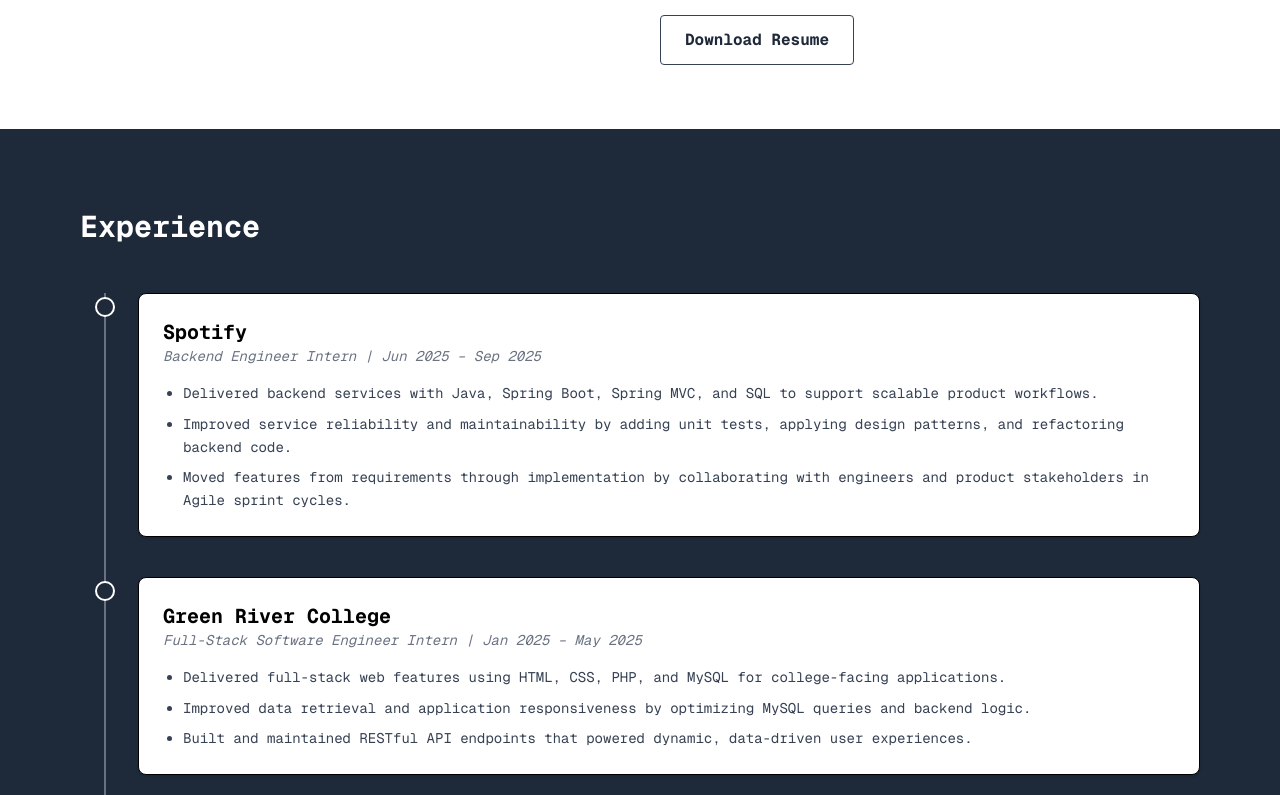
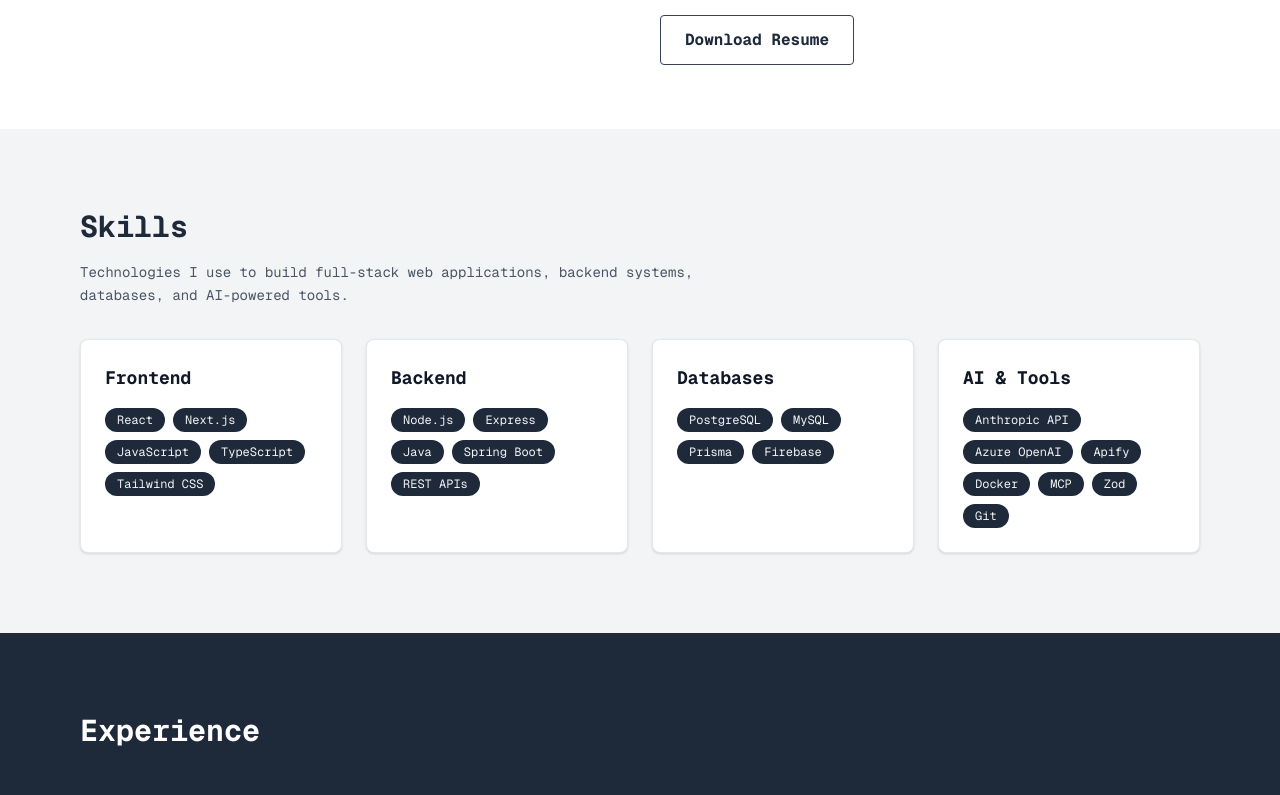
Before and after one commit to alstondsouza1/alston-dsouza1-main, a Next.js app: page / in a window 1280 px wide. Shown: the part 1360-2155 px from the top of the page. Built offline with nearby package versions, Linux system fonts and the light colour scheme; no server answers.

Commit message:
added skills and footer

```diff
--- a/src/app/page.js
+++ b/src/app/page.js
@@ -1,10 +1,12 @@
 import Header from "@/components/Header/page";
 import HeroSection from "@/components/HeroSection/page";
 import AboutSection from "@/components/AboutSection/page";
+import SkillsSection from "@/components/SkillsSection/page";
 import Experience from "@/components/Experience/page";
 import Education from "@/components/Education/page";
 import Projects from "@/components/ProjectCard/page";
 import Contact from "@/components/ContactSection/page";
+import Footer from "@/components/Footer/page";
 
 export default function Home() {
   return (
@@ -21,11 +23,14 @@ export default function Home() {
       <main id="main-content" tabIndex="-1">
         <HeroSection />
         <AboutSection />
+        <SkillsSection />
         <Experience />
         <Education />
         <Projects />
         <Contact />
       </main>
+
+      <Footer />
     </>
   );
 }
--- /dev/null
+++ b/src/components/Footer/page.jsx
@@ -0,0 +1,62 @@
+import { GitHub, Linkedin, Mail, FileText } from "react-feather";
+
+const links = [
+  {
+    label: "Email",
+    href: "mailto:alstondsouza35@gmail.com",
+    icon: Mail,
+  },
+  {
+    label: "GitHub",
+    href: "https://github.com/alstondsouza1",
+    icon: GitHub,
+  },
+  {
+    label: "LinkedIn",
+    href: "https://www.linkedin.com/in/alstondsouza02",
+    icon: Linkedin,
+  },
+  {
+    label: "Resume",
+    href: "/AlstonDsouza_Resume.pdf",
+    icon: FileText,
+    download: true,
+  },
+];
+
+export default function Footer() {
+  const currentYear = new Date().getFullYear();
+
+  return (
+    <footer className="border-t border-gray-700 bg-gray-950 px-4 py-8 text-white sm:px-10">
+      <div className="mx-auto flex max-w-6xl flex-col gap-6 sm:flex-row sm:items-center sm:justify-between">
+        <div>
+          <p className="font-bold">Alston Dsouza</p>
+          <p className="mt-1 text-sm text-gray-400">
+            Full-stack software developer building web apps and AI tools.
+          </p>
+        </div>
+
+        <div className="flex flex-wrap gap-3">
+          {links.map(({ label, href, icon: Icon, download }) => (
+            <a
+              key={label}
+              href={href}
+              target={href.startsWith("http") ? "_blank" : undefined}
+              rel={href.startsWith("http") ? "noopener noreferrer" : undefined}
+              download={download}
+              className="inline-flex items-center gap-2 rounded border border-gray-700 px-3 py-2 text-sm text-gray-200 transition hover:border-white hover:text-white"
+            >
+              <Icon aria-hidden="true" size={16} />
+              {label}
+            </a>
+          ))}
+        </div>
+      </div>
+
+      <div className="mx-auto mt-6 max-w-6xl text-sm text-gray-500">
+        © {currentYear} Alston Dsouza. All rights reserved.
+      </div>
+    </footer>
+  );
+}
--- a/src/components/Header/page.jsx
+++ b/src/components/Header/page.jsx
@@ -5,6 +5,7 @@ import { Menu, X } from "react-feather";
 
 const navigation = [
   { label: "About", href: "#about", id: "about" },
+  { label: "Skills", href: "#skills", id: "skills" },
   { label: "Experience", href: "#experience", id: "experience" },
   { label: "Education", href: "#education", id: "education" },
   { label: "Projects", href: "#projects", id: "projects" },
--- /dev/null
+++ b/src/components/SkillsSection/page.jsx
@@ -0,0 +1,77 @@
+"use client";
+
+import { motion, useReducedMotion } from "framer-motion";
+
+const skillGroups = [
+  {
+    title: "Frontend",
+    skills: ["React", "Next.js", "JavaScript", "TypeScript", "Tailwind CSS"],
+  },
+  {
+    title: "Backend",
+    skills: ["Node.js", "Express", "Java", "Spring Boot", "REST APIs"],
+  },
+  {
+    title: "Databases",
+    skills: ["PostgreSQL", "MySQL", "Prisma", "Firebase"],
+  },
+  {
+    title: "AI & Tools",
+    skills: [
+      "Anthropic API",
+      "Azure OpenAI",
+      "Apify",
+      "Docker",
+      "MCP",
+      "Zod",
+      "Git",
+    ],
+  },
+];
+
+export default function SkillsSection() {
+  const shouldReduceMotion = useReducedMotion();
+
+  return (
+    <motion.section
+      id="skills"
+      className="bg-gray-100 px-4 py-12 sm:px-10 sm:py-16 md:px-20 md:py-20"
+      initial={shouldReduceMotion ? false : { opacity: 0, y: 35 }}
+      whileInView={{ opacity: 1, y: 0 }}
+      viewport={{ once: true }}
+      transition={{ duration: shouldReduceMotion ? 0 : 0.6 }}
+    >
+      <div className="mx-auto max-w-6xl">
+        <h2 className="mb-4 text-3xl font-bold text-gray-800">Skills</h2>
+        <p className="mb-8 max-w-2xl text-sm leading-relaxed text-gray-600">
+          Technologies I use to build full-stack web applications, backend
+          systems, databases, and AI-powered tools.
+        </p>
+
+        <div className="grid gap-6 sm:grid-cols-2 lg:grid-cols-4">
+          {skillGroups.map((group) => (
+            <article
+              key={group.title}
+              className="rounded-lg border border-gray-200 bg-white p-6 shadow"
+            >
+              <h3 className="mb-4 text-lg font-bold text-gray-900">
+                {group.title}
+              </h3>
+
+              <div className="flex flex-wrap gap-2">
+                {group.skills.map((skill) => (
+                  <span
+                    key={skill}
+                    className="rounded-full bg-gray-800 px-3 py-1 text-xs text-gray-100"
+                  >
+                    {skill}
+                  </span>
+                ))}
+              </div>
+            </article>
+          ))}
+        </div>
+      </div>
+    </motion.section>
+  );
+}
```
